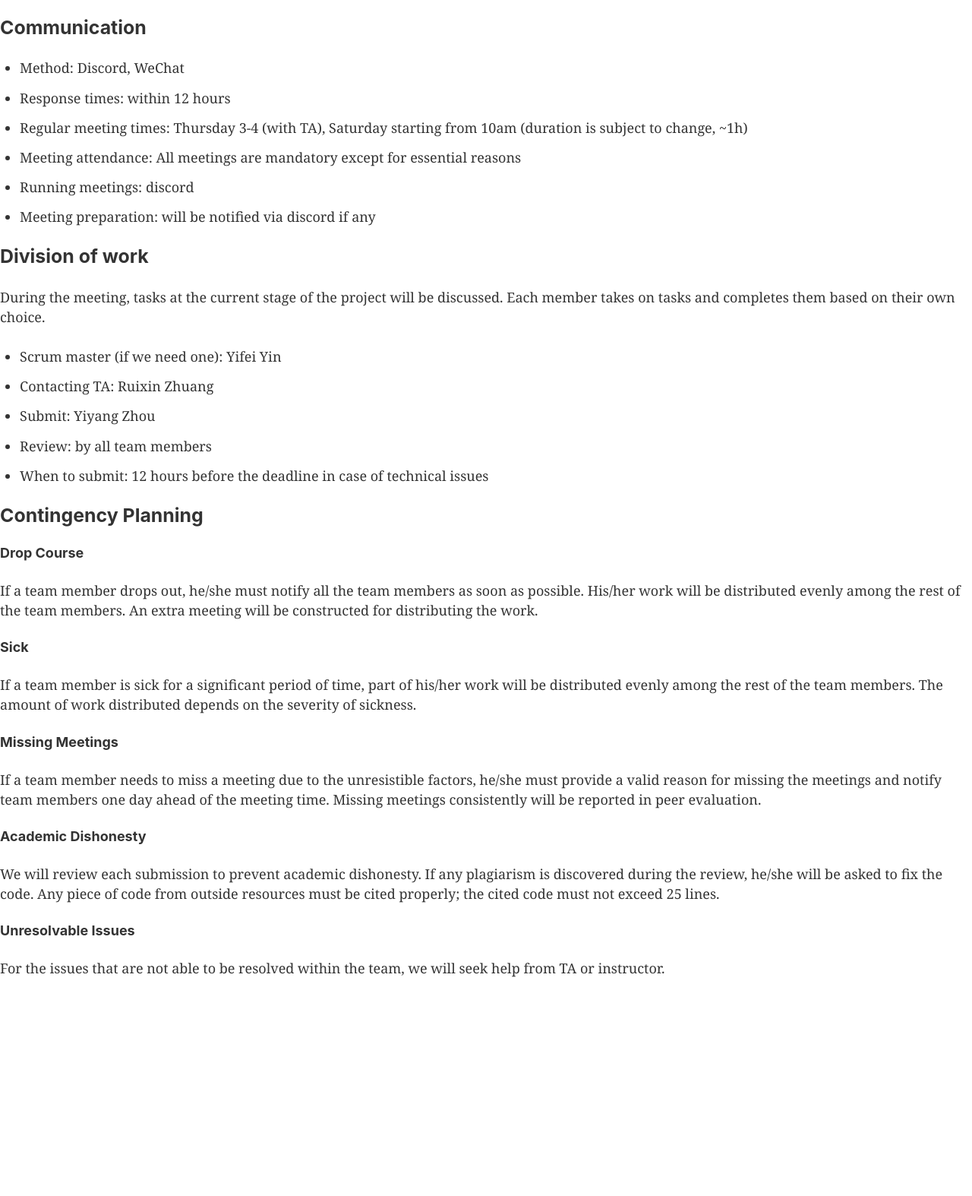
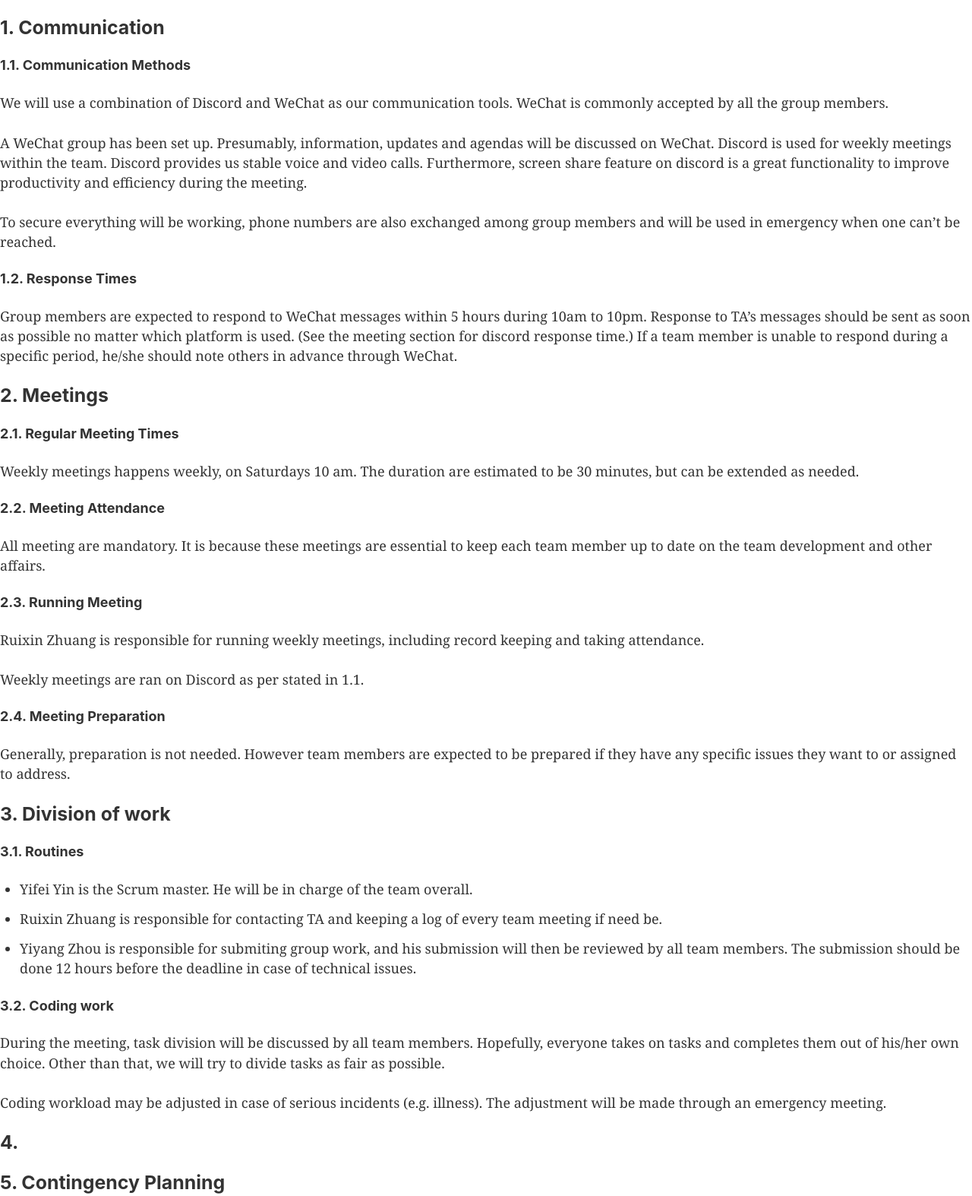
Before and after one commit to CSCC01/team_07-project, a Gatsby site: page / in a window 1280 px wide. Shown: the part 1483-3057 px from the top of the page at 76% size. Before the commit the page ends 2796 px from the top, so only its background shows below. Built offline with nearby package versions, Linux system fonts and the light colour scheme; Gatsby itself is replaced by a stand-in of ours.

Commit message:
Formatting

```diff
--- a/src/pages/index.mdx
+++ b/src/pages/index.mdx
@@ -39,35 +39,58 @@ Min Qi Zhang is a third-year Computer Science student at the University of Toron
 
 ## Team Agreement
 
-### Communication
+### 1. Communication
+#### 1.1. Communication Methods
+We will use a combination of Discord and WeChat as our communication tools. WeChat is commonly accepted by all the group members.
 
-* Method: Discord, WeChat
-* Response times: within 12 hours
-* Regular meeting times: Thursday 3-4 (with TA), Saturday starting from 10am (duration is subject to change, ~1h)
-* Meeting attendance: All meetings are mandatory except for essential reasons
-* Running meetings: discord
-* Meeting preparation: will be notified via discord if any
+A WeChat group has been set up. Presumably, information, updates and agendas will be discussed on WeChat. Discord is used for weekly meetings within the team. Discord provides us stable voice and video calls. Furthermore, screen share feature on discord is a great functionality to improve productivity and efficiency during the meeting.
+
+To secure everything will be working, phone numbers are also exchanged among group members and will be used in emergency when one can’t be reached.
+
+#### 1.2. Response Times
+Group members are expected to respond to WeChat messages within 5 hours during 10am to 10pm. Response to TA’s messages should be sent as soon as possible no matter which platform is used. (See the meeting section for discord response time.) If a team member is unable to respond during a specific period, he/she should note others in advance through WeChat.
 
 
-### Division of work
+### 2. Meetings
+#### 2.1. Regular Meeting Times
+Weekly meetings happens weekly, on Saturdays 10 am. The duration are estimated to be 30 minutes, but can be extended as needed.
 
-During the meeting, tasks at the current stage of the project will be discussed. Each member takes on tasks and completes them based on their own choice.
+#### 2.2. Meeting Attendance
+All meeting are mandatory. It is because these meetings are essential to keep each team member up to date on the team development and other affairs.
 
-* Scrum master (if we need one): Yifei Yin
-* Contacting TA: Ruixin Zhuang
-* Submit: Yiyang Zhou
-* Review: by all team members
-* When to submit: 12 hours before the deadline in case of technical issues
+#### 2.3. Running Meeting
+Ruixin Zhuang is responsible for running weekly meetings, including record keeping and taking attendance.
 
+Weekly meetings are ran on Discord as per stated in 1.1.
 
-### Contingency Planning
-#### Drop Course
+#### 2.4. Meeting Preparation
+Generally, preparation is not needed. However team members are expected to be prepared if they have any specific issues they want to or assigned to address.
+
+### 3. Division of work
+#### 3.1. Routines
+* Yifei Yin is the Scrum master. He will be in charge of the team overall.
+* Ruixin Zhuang is responsible for contacting TA and keeping a log of every team meeting if need be.
+* Yiyang Zhou is responsible for submiting group work, and his submission will then be reviewed by all team members. The submission should be done 12 hours before the deadline in case of technical issues.
+
+#### 3.2. Coding work
+During the meeting, task division will be discussed by all team members. Hopefully, everyone takes on tasks and completes them out of his/her own choice. Other than that, we will try to divide tasks as fair as possible.
+
+Coding workload may be adjusted in case of serious incidents (e.g. illness). The adjustment will be made through an emergency meeting.
+
+### 4.
+
+### 5. Contingency Planning
+#### 5.1. Drop Course
 If a team member drops out, he/she must notify all the team members as soon as possible. His/her work will be distributed evenly among the rest of the team members. An extra meeting will be constructed for distributing the work.
-#### Sick
+
+#### 5.2. Sickness
 If a team member is sick for a significant period of time, part of his/her work will be distributed evenly among the rest of the team members. The amount of work distributed depends on the severity of sickness.
-#### Missing Meetings
+
+#### 5.3. Missing Meetings
 If a team member needs to miss a meeting due to the unresistible factors, he/she must provide a valid reason for missing the meetings and notify team members one day ahead of the meeting time. Missing meetings consistently will be reported in peer evaluation.
-#### Academic Dishonesty
+
+#### 5.4. Academic Dishonesty
 We will review each submission to prevent academic dishonesty. If any plagiarism is discovered during the review, he/she will be asked to fix the code. Any piece of code from outside resources must be cited properly; the cited code must not exceed 25 lines.
-#### Unresolvable Issues
+
+#### 5.5. Unresolvable Issues
 For the issues that are not able to be resolved within the team, we will seek help from TA or instructor.
```
